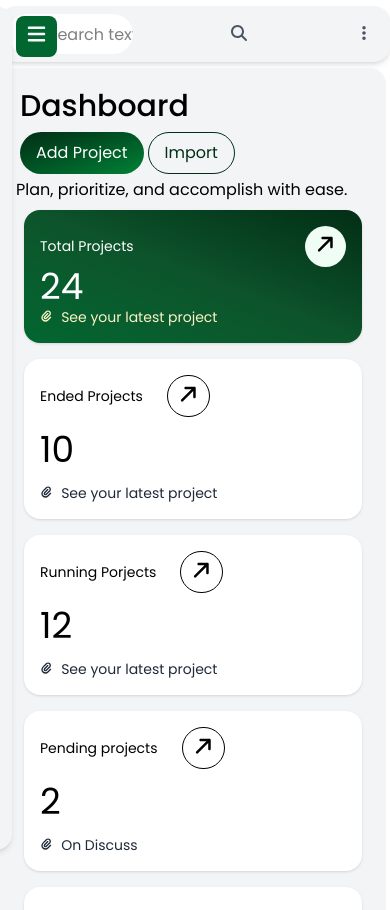
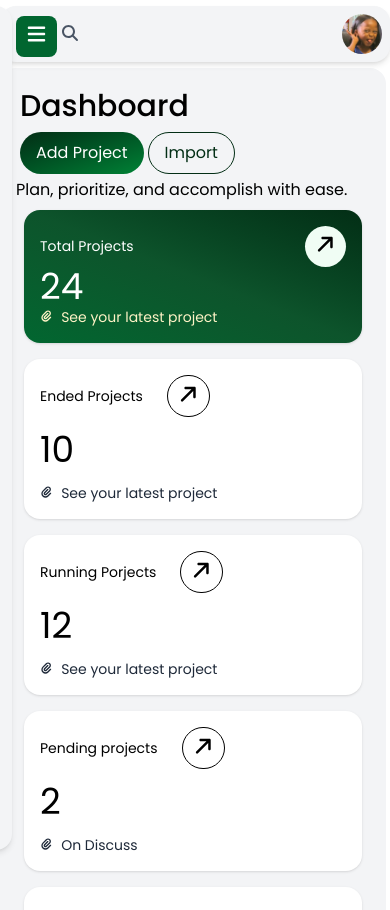
Before and after one commit to Blxss-T/Progress-Tracking-System-frontend, a React (Vite) app: page / in a window 390 px wide. Shown: the top 910 px of the page. Built offline with nearby package versions, Linux system fonts and the light colour scheme; a web font is replaced by a local one.

Commit message:
Initial commit

```diff
--- a/src/components/Navbar.jsx
+++ b/src/components/Navbar.jsx
@@ -1,18 +1,14 @@
-import React, { useState } from "react";
+import React, { useState, useRef, useEffect } from "react";
 import { FontAwesomeIcon } from "@fortawesome/react-fontawesome";
-import {
-  faEnvelope,
-  faBell,
-  faSearch,
-  faBars,
-  faEllipsisV
-} from "@fortawesome/free-solid-svg-icons";
+import { faEnvelope, faBell, faSearch, faEllipsisV } from "@fortawesome/free-solid-svg-icons";
 import { Link } from "react-router-dom";
 import profilePic from "../assets/hihi.jpg";
 
-function Navbar() {
+function Navbar({ onHamburgerClick }) {
   const [query, setQuery] = useState("");
-  const [menuOpen, setMenuOpen] = useState(false);
+  const [menuOpen, setMenuOpen] = useState(false); // mobile dropdown
+  const [searchOpen, setSearchOpen] = useState(false); // inline search toggle
+  const searchRef = useRef(null);
 
   const profile = {
     name: "Bless",
@@ -22,10 +18,34 @@ function Navbar() {
 
   const currentPath = window.location.pathname;
 
+  // Close search if clicked outside
+  useEffect(() => {
+    const handleClickOutside = (event) => {
+      if (searchRef.current && !searchRef.current.contains(event.target)) {
+        setSearchOpen(false);
+      }
+    };
+    document.addEventListener("mousedown", handleClickOutside);
+    return () => document.removeEventListener("mousedown", handleClickOutside);
+  }, []);
+
   return (
-    <div className="flex items-center justify-between p-2 bg-gray-100 shadow-md rounded-2xl md:ml-64 mt-1.5 w-full md:w-[81%] font-Montserrat mr-1.5">
-      {/* 🔎 Search Bar (hidden on small, shown on md+) */}
-      <div className="relative  w-1/3 block sm:hidden">
+    <div className="flex items-center justify-between p-2 bg-gray-100 shadow-md rounded-2xl md:ml-64 mt-1.5 w-full md:w-[81%] font-Montserrat mr-1.5 relative">
+
+      {/* Left: Hamburger + Search */}
+      <div className="flex items-center gap-2">
+        {/* Hamburger icon (small screens only) */}
+        <button
+          className="block md:hidden p-2 text-gray-600 hover:text-blue-500"
+          onClick={onHamburgerClick}
+        >
+          <FontAwesomeIcon icon={faEllipsisV} />
+        </button>
+
+        {/* Search input */}
+        <div ref={searchRef} className="relative">
+          {/* Desktop full search */}
+          <div className="hidden sm:block relative w-64">
             <FontAwesomeIcon
               icon={faSearch}
               className="absolute left-3 top-1/2 -translate-y-1/2 text-gray-400"
@@ -39,20 +59,34 @@ function Navbar() {
             />
           </div>
 
-      {/* 🔎 Search Icon (mobile) */}
-      <button className="block sm:hidden p-2 text-gray-600 hover:text-blue-500">
+          {/* Mobile search icon */}
+          <button
+            className={`block sm:hidden p-2 text-gray-600 hover:text-blue-500 ${
+              searchOpen ? "hidden" : "block"
+            }`}
+            onClick={() => setSearchOpen(true)}
+          >
             <FontAwesomeIcon icon={faSearch} />
           </button>
 
-      {/* 🍔 Hamburger Menu */}
-      <button
-        className="block md:hidden p-2 text-gray-600 hover:text-blue-500"
-        onClick={() => setMenuOpen(!menuOpen)}
-      >
-        <FontAwesomeIcon icon={faEllipsisV} />
-      </button>
+          {/* Mobile inline expanding search */}
+          {searchOpen && (
+            <div className="absolute top-0 left-10 w-52 bg-white rounded-3xl shadow-md flex items-center pl-10 h-10 sm:hidden transition-all duration-200">
+              <input
+                type="text"
+                placeholder="Search text"
+                value={query}
+                onChange={(e) => setQuery(e.target.value)}
+                autoFocus
+                className="w-full h-full border-0 focus:outline-none"
+              />
+            </div>
+          )}
+        </div>
+      </div>
 
-      {/* Desktop Icons + Profile */}
+      {/* Right: Desktop icons + profile */}
+      <div className="flex items-center gap-6">
         <div className="hidden md:flex items-center gap-6">
           <Link
             to="/mails"
@@ -60,7 +94,10 @@ function Navbar() {
               currentPath === "/mails" ? "bg-green-100 text-green-900" : ""
             }`}
           >
-          <FontAwesomeIcon icon={faEnvelope} className="text-gray-600 hover:text-blue-500" />
+            <FontAwesomeIcon
+              icon={faEnvelope}
+              className="text-gray-600 hover:text-blue-500"
+            />
           </Link>
 
           <Link
@@ -69,17 +106,21 @@ function Navbar() {
               currentPath === "/notification" ? "bg-green-100 text-green-900" : ""
             }`}
           >
-          <FontAwesomeIcon icon={faBell} className="text-gray-600 hover:text-blue-500" />
+            <FontAwesomeIcon
+              icon={faBell}
+              className="text-gray-600 hover:text-blue-500"
+            />
           </Link>
+        </div>
 
-        {/* Profile */}
+        {/* Profile always visible */}
         <div className="flex items-center gap-3 cursor-pointer">
           <img
             src={profile.imageUrl}
             alt="Profile"
             className="w-10 h-10 rounded-full object-cover"
           />
-          <div className="flex flex-col">
+          <div className="hidden sm:flex flex-col">
             <Link to="/profile">
               <span
                 className={`font-semibold ${
@@ -93,43 +134,6 @@ function Navbar() {
           </div>
         </div>
       </div>
-
-      {/* 📱 Mobile Dropdown */}
-      {menuOpen && (
-        <div className="absolute top-16 right-2 bg-white shadow-md rounded-xl p-4 flex flex-col gap-3 md:hidden">
-          <Link
-            to="/mails"
-            className={`flex items-center gap-2 text-gray-600 hover:text-blue-500 ${
-              currentPath === "/mails" ? "font-semibold text-green-900" : ""
-            }`}
-          >
-            <FontAwesomeIcon icon={faEnvelope} /> Mails
-          </Link>
-
-          <Link
-            to="/notification"
-            className={`flex items-center gap-2 text-gray-600 hover:text-blue-500 ${
-              currentPath === "/notification" ? "font-semibold text-green-900" : ""
-            }`}
-          >
-            <FontAwesomeIcon icon={faBell} /> Notifications
-          </Link>
-
-          <Link
-            to="/profile"
-            className={`flex items-center gap-2 text-gray-600 hover:text-blue-500 ${
-              currentPath === "/profile" ? "font-semibold text-green-900" : ""
-            }`}
-          >
-            <img
-              src={profile.imageUrl}
-              alt="Profile"
-              className="w-8 h-8 rounded-full object-cover"
-            />
-            {profile.name}
-          </Link>
-        </div>
-      )}
     </div>
   );
 }
```
Lines whose indentation alone changed are shown as unchanged.
